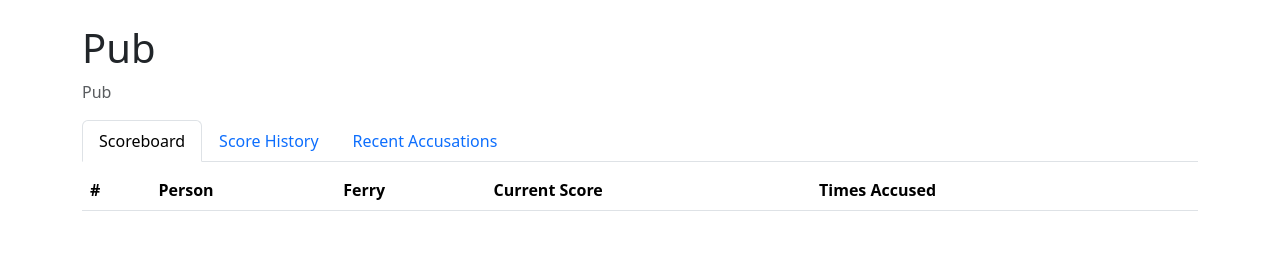
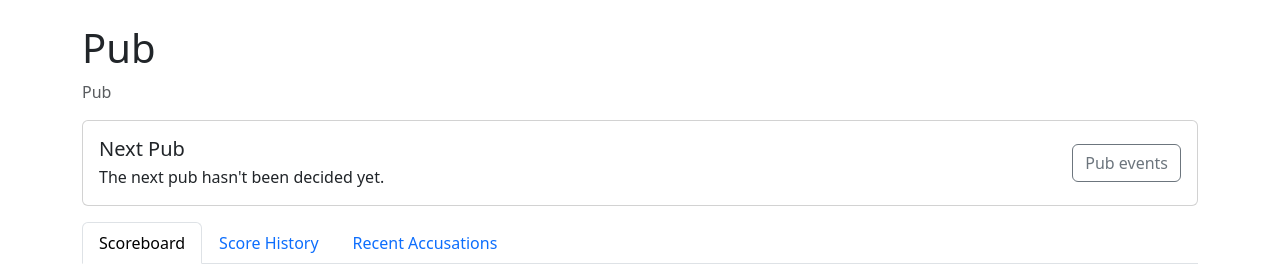
Before and after one commit to trickeydan/ferry-api, a Django app: page / in a window 1280 px wide. Shown: the part 64-336 px from the top of the page. Run offline with Django 5.2, Linux system fonts and the light colour scheme; a user stored in the database is signed in; tables that the repository leaves empty hold one stand-in row (values such as "Sample post"); data that the repository does not hold is empty; parts of the project's set-up code (start-up, migrations or seed data) failed here and were passed over; some libraries are stand-ins or nearby versions.

Commit message:
feat: add pagination and event card

```diff
--- a/ferry/dashboard/views.py
+++ b/ferry/dashboard/views.py
@@ -8,6 +8,8 @@ from django.views.generic import ListView, TemplateView
 from ferry.accounts.models import Person, PersonQuerySet
 from ferry.core.mixins import BreadcrumbsMixin
 from ferry.court.models import Accusation
+from ferry.pub.models import PubEvent, PubEventRSVP
+from ferry.pub.repository import get_attendees_for_pub_event
 
 
 class ScoreboardView(LoginRequiredMixin, BreadcrumbsMixin, ListView):
@@ -24,6 +26,26 @@ class ScoreboardView(LoginRequiredMixin, BreadcrumbsMixin, ListView):
         qs = qs.order_by("rank", "-current_score", "-num_ratified_accusations")
         return qs
 
+    def get_context_data(self, **kwargs: Any) -> dict[str, Any]:
+        assert self.request.user.is_authenticated
+
+        next_event = PubEvent.objects.get_next()
+        next_event_rsvp = None
+        next_event_attendee_count = None
+        if next_event:
+            next_event_attendee_count = get_attendees_for_pub_event(next_event).count()
+            if self.request.user.person:
+                next_event_rsvp = PubEventRSVP.objects.filter(
+                    pub_event=next_event, person=self.request.user.person
+                ).first()
+
+        return super().get_context_data(
+            next_event=next_event,
+            next_event_rsvp=next_event_rsvp,
+            next_event_attendee_count=next_event_attendee_count,
+            **kwargs,
+        )
+
 
 class ScoreHistoryView(LoginRequiredMixin, BreadcrumbsMixin, TemplateView):
     template_name = "dashboard/score-history.html"
--- a/ferry/pub/views.py
+++ b/ferry/pub/views.py
@@ -31,6 +31,7 @@ from ferry.pub.repository import annotate_attendee_count, get_attendees_for_pub_
 class PubEventListView(LoginRequiredMixin, BreadcrumbsMixin, ListView):
     breadcrumbs = [(None, "Pub"), (None, "Events")]
     template_name = "pub/event_list.html"
+    paginate_by = 20
 
     def get_queryset(self) -> PubEventQuerySet:
         assert self.request.user.is_authenticated
--- a/ferry/templates/dashboard/scoreboard.html
+++ b/ferry/templates/dashboard/scoreboard.html
@@ -4,6 +4,7 @@
 {% block title %}Scoreboard{% endblock %}
 
 {% block content %}
+  {% include "pub/inc/next_event_card.html" %}
   {{ block.super }}
   <table class="table">
     <thead>
--- a/ferry/templates/pub/event_list.html
+++ b/ferry/templates/pub/event_list.html
@@ -33,6 +33,7 @@
         {% endfor %}
       </tbody>
     </table>
+    {% include "inc/pagination.html" %}
   {% else %}
     <p>There are no pub events.</p>
   {% endif %}
--- /dev/null
+++ b/ferry/templates/pub/inc/next_event_card.html
@@ -0,0 +1,30 @@
+<div class="card mb-3">
+  <div class="card-body d-flex flex-wrap align-items-center justify-content-between gap-2">
+    {% if next_event %}
+      <div>
+        <h5 class="card-title mb-1">Next Pub: {{ next_event.pub }}</h5>
+        <p class="card-text mb-0">
+          {{ next_event.timestamp }}{% if next_event.table %} &middot; {{ next_event.table }}{% endif %}
+          &middot; <a href="{{ next_event.pub.map_url }}">Map</a>
+        </p>
+        <p class="card-text text-body-secondary mb-0">
+          {{ next_event_attendee_count }} attending &middot;
+          {% if not next_event_rsvp %}
+            You haven't responded yet
+          {% elif next_event_rsvp.is_attending %}
+            You're going
+          {% else %}
+            You're not going
+          {% endif %}
+        </p>
+      </div>
+      <a class="btn btn-primary" href="{% url 'pub:events-detail' next_event.id %}">View details</a>
+    {% else %}
+      <div>
+        <h5 class="card-title mb-1">Next Pub</h5>
+        <p class="card-text mb-0">The next pub hasn't been decided yet.</p>
+      </div>
+      <a class="btn btn-outline-secondary" href="{% url 'pub:events-list' %}">Pub events</a>
+    {% endif %}
+  </div>
+</div>
```
Also changed, not shown: ferry/pub/tests/test_event_list_view.py (added, +45 -0 lines), ferry/pub/tests/test_next_event_card.py (added, +48 -0 lines), ferry/templates/inc/pagination.html (added, +23 -0 lines).
